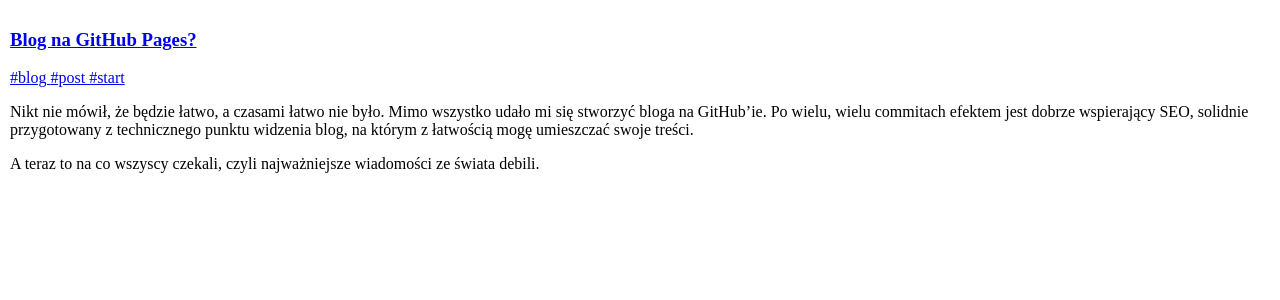
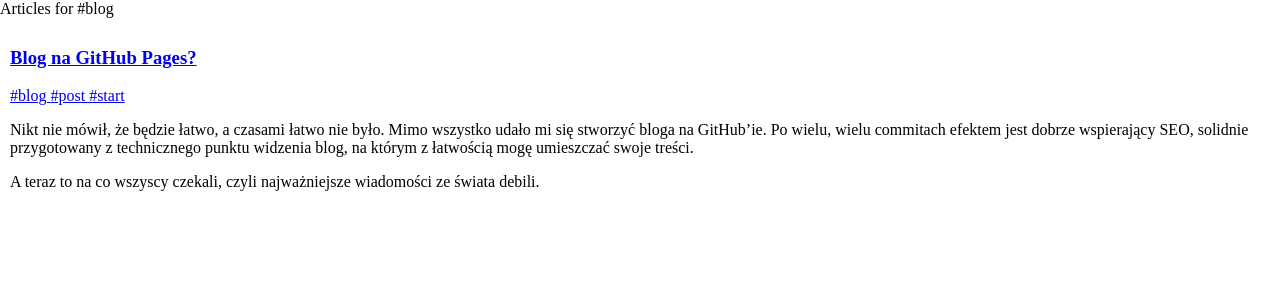
Before and after one commit to jakubrwisniewski/jakubrwisniewski.github.io, a Jekyll site: the page built from _tags/blog.md, in a window 1280 px wide. Shown: the top 300 px of the page. Built offline with Jekyll 4.4.1, drawn with Linux system fonts in a browser that asks for light colours.

Commit message:
Added message

```diff
--- a/_layouts/tags.html
+++ b/_layouts/tags.html
@@ -1,4 +1,7 @@
 {% capture content %}
+	<div>
+		Articles for #{{ page.tag }}
+	</div>
 	{% assign posts = site.posts | where_exp: "item", "item.tags contains page.tag" %}
 	{% for post in posts %}
 		{% include inline/post.html post=post %}
```
